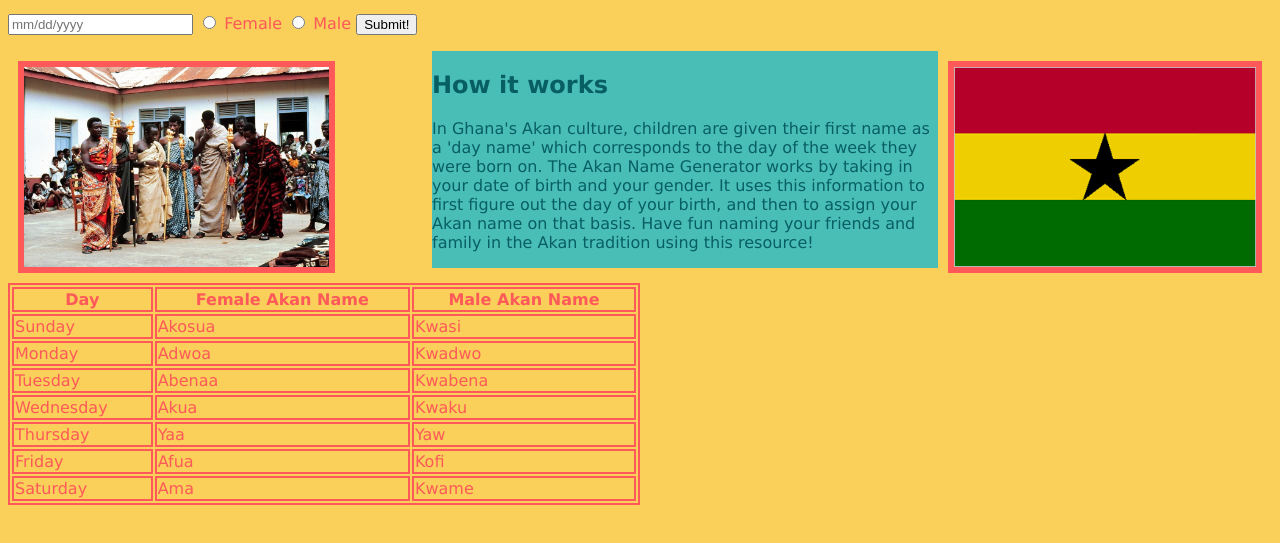
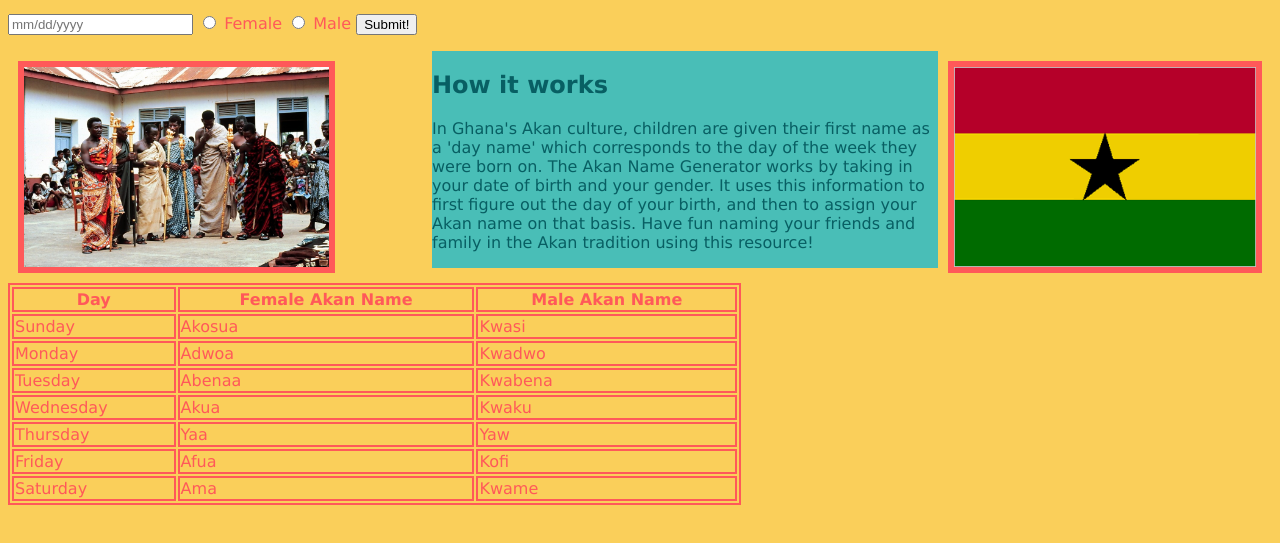
Before and after one commit to EK98-ocean/akan-names, a plain HTML site: page index.html in a window 1280 px wide. Shown: the part 89-632 px from the top of the page. Drawn offline with Linux system fonts and the light colour scheme.

Commit message:
Resize table in HTML

```diff
--- a/index.html
+++ b/index.html
@@ -23,7 +23,7 @@
             <h2>How it works</h2>
            <p>In Ghana's Akan culture, children are given their first name as a 'day name' which corresponds to the day of the week they were born on. The Akan Name Generator works by taking in your date of birth and your gender. It uses this information to first figure out the day of your birth, and then to assign your Akan name on that basis. Have fun naming your friends and family in the Akan tradition using this resource!</p>
        </div>
-       <table style="width:50%">
+       <table style="width:58%">
             <tr>
                 <th>Day</th>
                 <th>Female Akan Name</th>
```
